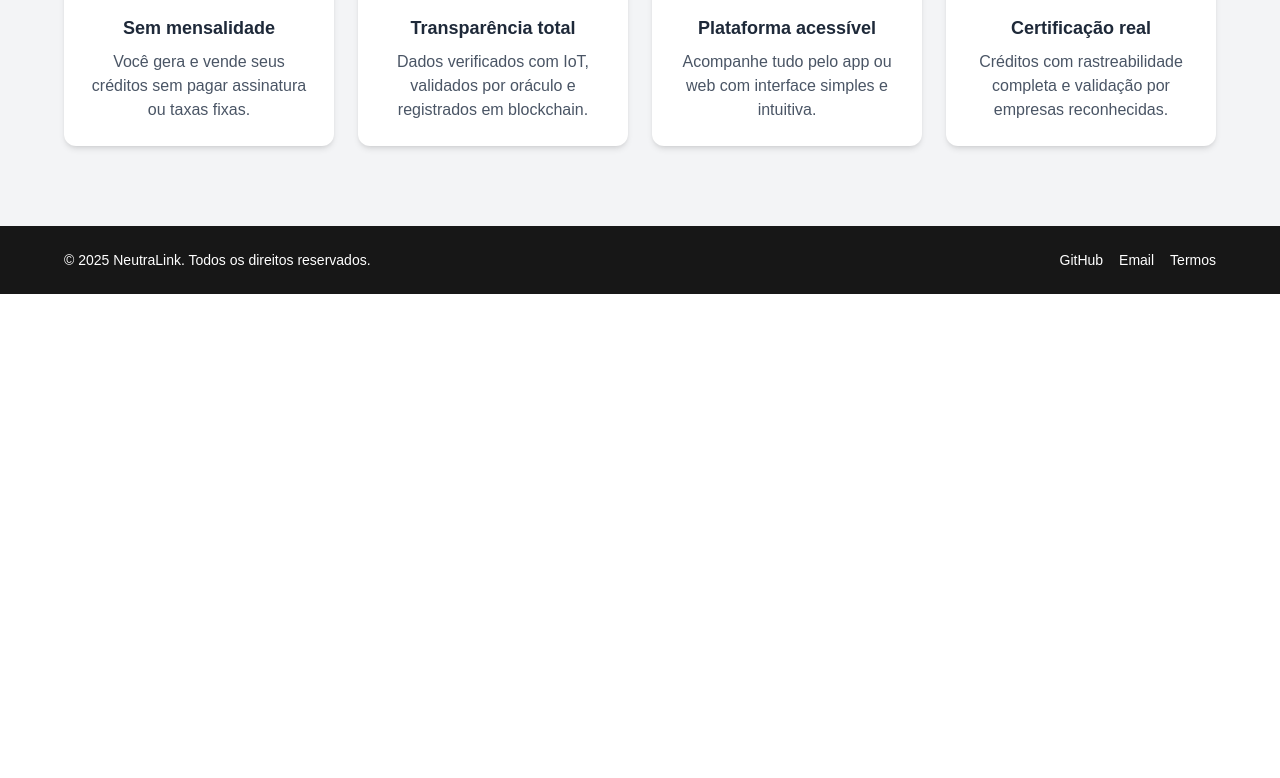
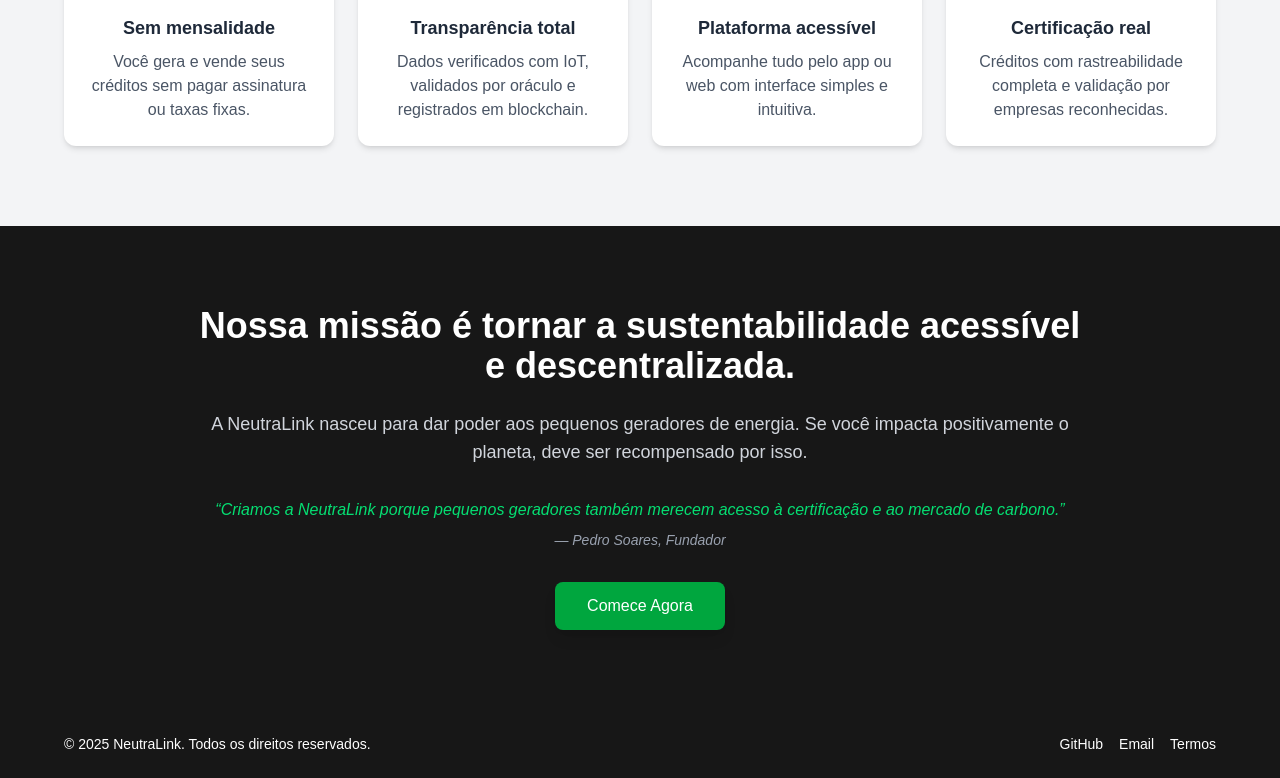
Before and after one commit to neutralink/neutralink-website, a Next.js app: page / in a window 1280 px wide. Shown: the part 1334-2112 px from the top of the page. Before the commit the page ends 1628 px from the top, so only its background shows below. Built offline with nearby package versions, Linux system fonts and the light colour scheme.

Commit message:
Adiciona seção 'Nossa missão' antes do rodapé

```diff
--- a/app/page.tsx
+++ b/app/page.tsx
@@ -122,6 +122,32 @@
   </div>
 </section>
 
+<section className="bg-neutral-900 text-white py-20 px-6">
+  <div className="max-w-4xl mx-auto text-center">
+    <h2 className="text-3xl md:text-4xl font-bold mb-6">
+      Nossa missão é tornar a sustentabilidade acessível e descentralizada.
+    </h2>
+
+    <p className="text-lg text-gray-300 mb-8">
+      A NeutraLink nasceu para dar poder aos pequenos geradores de energia.
+      Se você impacta positivamente o planeta, deve ser recompensado por isso.
+    </p>
+
+    <blockquote className="italic text-green-400 mb-8">
+      “Criamos a NeutraLink porque pequenos geradores também merecem acesso à certificação e ao mercado de carbono.”
+      <span className="block text-sm mt-2 text-gray-400">— Pedro Soares, Fundador</span>
+    </blockquote>
+
+    <a
+      href="#"
+      className="inline-block bg-green-600 hover:bg-green-700 text-white px-8 py-3 rounded-lg shadow-lg transition"
+    >
+      Comece Agora
+    </a>
+  </div>
+</section>
+
+
       {/* Footer */}
       <footer className="bg-neutral-900 text-white py-6 px-4 text-sm">
         <div className="max-w-6xl mx-auto flex flex-col md:flex-row justify-between items-center gap-4">
```
